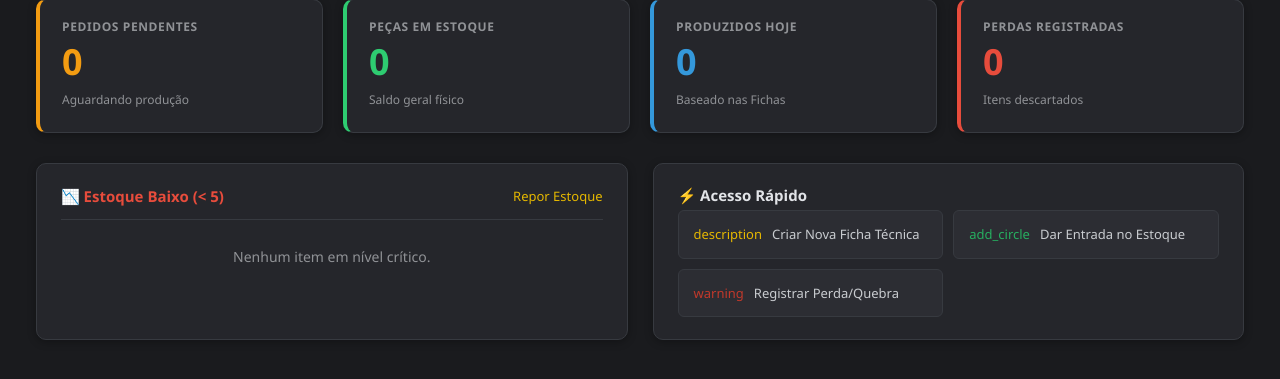
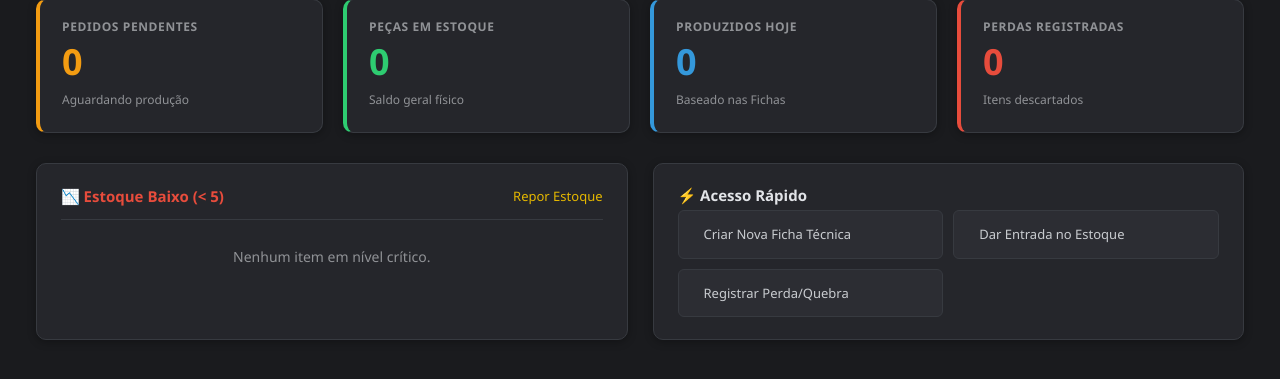
Before and after one commit to Vbaggio08/erp.baggiodev, a PHP site: template src/views/geral/dashboard.php in a window 1280 px wide. Shown: the part 207-586 px from the top of the page. Run offline with PHP 8.4, Linux system fonts and the light colour scheme; the template is opened without the code that fills it, so the values that code supplies are empty; the visitor is signed in with stand-in values (Sample User, id 1); some libraries are stand-ins or nearby versions.

Commit message:
ajustes de fronts

```diff
--- a/src/views/geral/dashboard.php
+++ b/src/views/geral/dashboard.php
@@ -72,15 +72,15 @@
             <h3 class="widget-title">⚡ Acesso Rápido</h3>
             <div class="quick-access-grid">
                 <a href="index.php?rota=novo_gabarito" class="quick-access-link">
-                    <span class="material-icons icon-gold">description</span>
+                    <span class="material-icons icon-gold"></span>
                     <span>Criar Nova Ficha Técnica</span>
                 </a>
                 <a href="index.php?rota=entrada" class="quick-access-link">
-                    <span class="material-icons icon-green">add_circle</span>
+                    <span class="material-icons icon-green"></span>
                     <span>Dar Entrada no Estoque</span>
                 </a>
                 <a href="index.php?rota=relatorio_perdas" class="quick-access-link">
-                    <span class="material-icons icon-red">warning</span>
+                    <span class="material-icons icon-red"></span>
                     <span>Registrar Perda/Quebra</span>
                 </a>
             </div>
```
